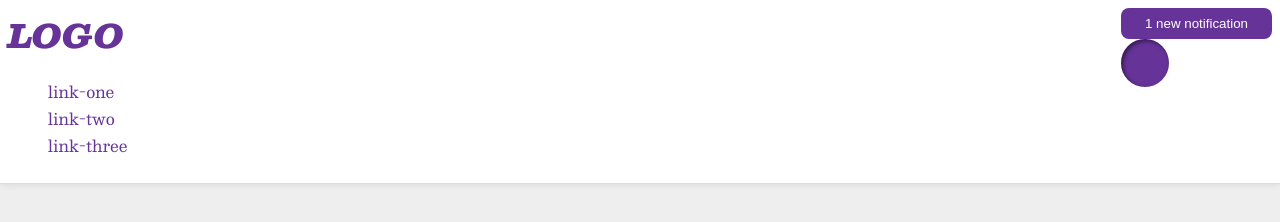
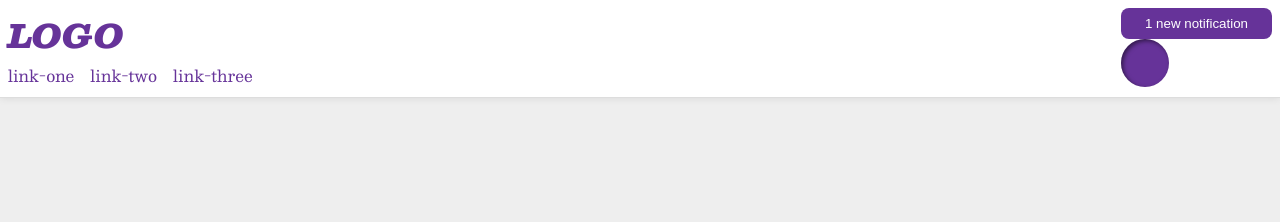
Before and after one commit to Bstrinic/03-flex-header-2, a plain HTML site: page index.html in a window 1280 px wide. Drawn offline with nearby package versions, Linux system fonts and the light colour scheme.

Commit message:
Added display flex and fixed margin, padding and gap

```diff
--- a/style.css
+++ b/style.css
@@ -48,4 +48,8 @@ a {
 
 ul {
   list-style-type: none;
+  display: flex;
+  margin: 0px;
+  padding: 0px;
+  gap: 16px;
 }
```
